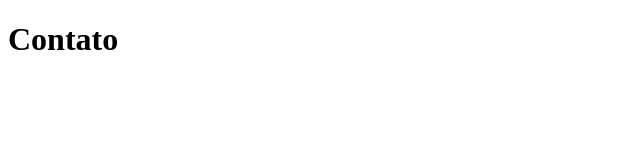
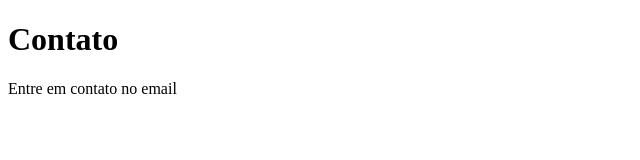
Before and after one commit to selb02/sistema-de-cadastro, a plain HTML site: page contato.html in a window 1280 px wide. Shown: the whole page, without its empty margins (0-640 px from the left). Drawn offline with Linux system fonts and the light colour scheme.

Commit message:
adicionando o email de contato

```diff
--- a/contato.html
+++ b/contato.html
@@ -8,5 +8,6 @@
 </head>
 <body>
     <h1>Contato</h1>
+    <p>Entre em contato no email</p>
 </body>
 </html>
```
